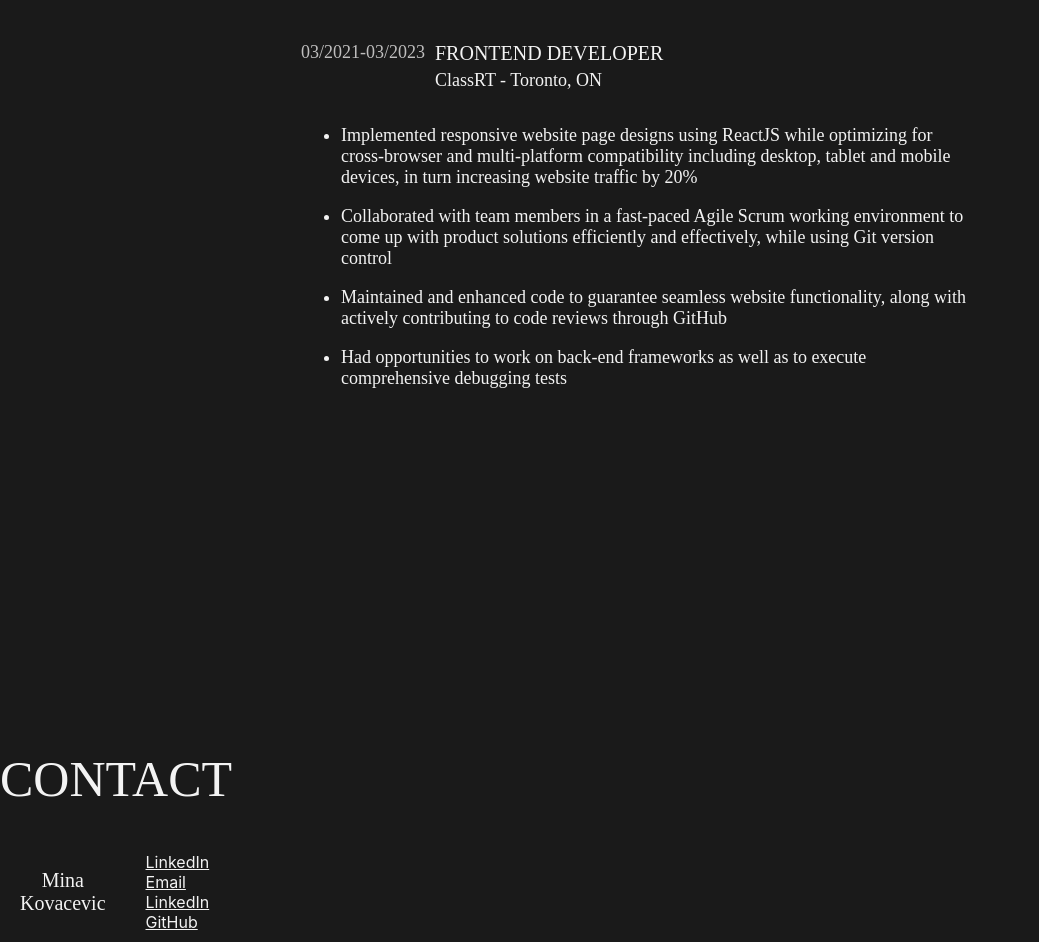
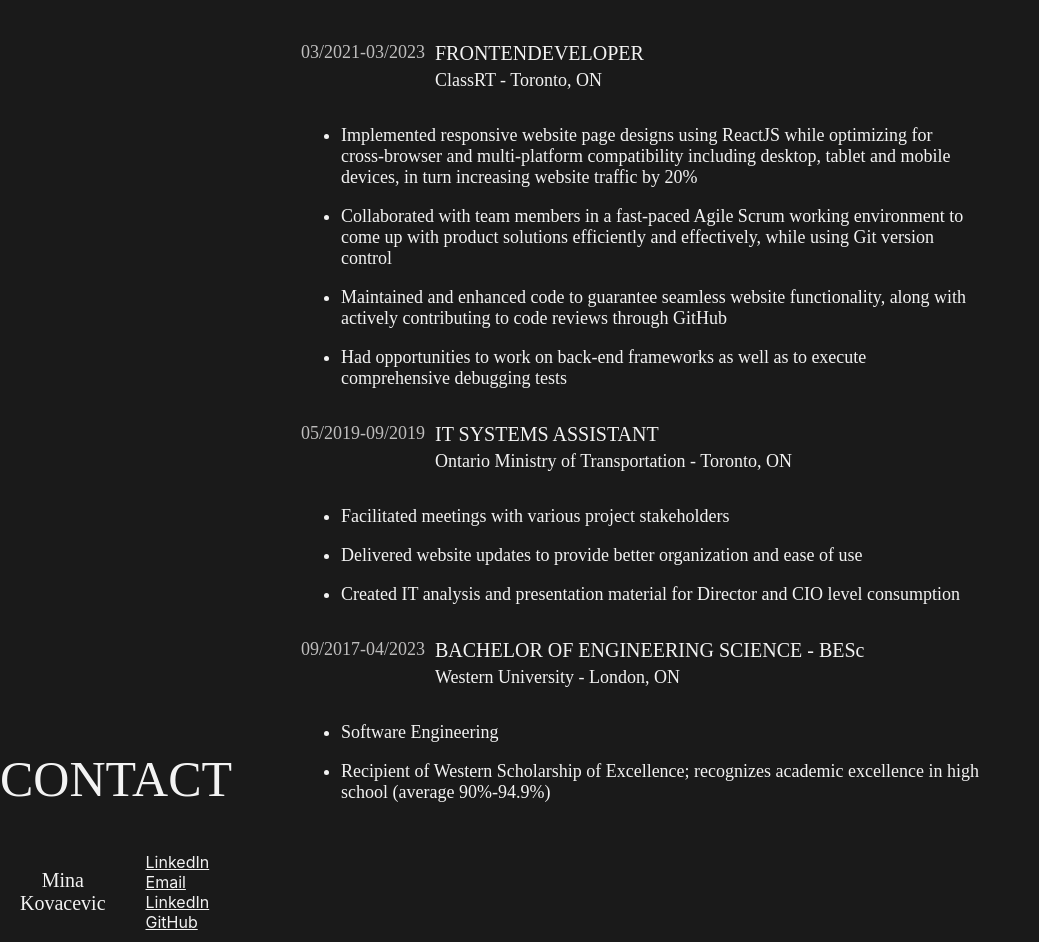
Before and after one commit to mkovace5/my-website, a React (Create React App) app: page / in a window 1280 px wide. Shown: the part 1740-2682 px from the top of the page, without its empty margins (0-1039 px from the left). Built offline with nearby package versions, Linux system fonts and the light colour scheme; a web font is replaced by a local one.

Commit message:
Added texts file and made work content component

```diff
--- /dev/null
+++ b/src/Components/Work/Work.js
@@ -0,0 +1,30 @@
+import React, {useState} from 'react';
+import {Link} from 'react-router-dom';
+import './Work.scss';
+
+function Work ( {date, title, location, points} ) {
+    return(
+        <div className="work">
+            <div className="experience-title">
+                <p className='date'> {date}</p>
+                <div className='title-location-container'>
+                    <h3 className="title">{title}</h3>
+                    <p className="location">{location}</p>
+                </div>
+            </div>
+            <div className='experience-description'>
+                <ul>
+                    {points.map((points) => (
+                        <li>
+                            <p>
+                                {points}
+                            </p>
+                        </li>
+                    ))}
+                </ul>
+            </div>
+        </div>
+    )
+}
+
+export default Work;
--- /dev/null
+++ b/src/Components/Work/Work.scss
@@ -0,0 +1,34 @@
+@import '../../App.css';
+
+
+.work{
+    display: flex;
+    flex-direction: column;
+
+    .experience-title{
+        display: flex;
+
+        .date{
+            color: #BFBEBE;
+            margin:0 10px 0 0;
+        }
+        .title-location-container{
+            display: flex;
+            flex-direction: column;
+
+            .location{
+                margin: 5px 0 0 0;
+            }
+        }
+    }
+
+    .experience-description{
+        display: flex;
+        flex-direction: column;
+        max-width: 678px;
+
+        li{
+            color: var(--text-color);
+        }
+    }
+}
--- a/src/Pages/Experience/Experience.js
+++ b/src/Pages/Experience/Experience.js
@@ -1,6 +1,8 @@
 import React, {useState} from 'react';
 import {Link} from 'react-router-dom';
 import './Experience.scss';
+import Work from '../../Components/Work/Work';
+import { ClassRT1,ClassRT2,ClassRT3,ClassRT4,MTO1,MTO2,MTO3, Western1, Western2 } from '../../Texts';
 
 
 function Experience () {
@@ -8,47 +10,26 @@ function Experience () {
        <div className='experience'>
             <div className="experience-container">
                <h1>EXPERIENCE</h1>
-               <div className="content">
-                    <div className="experience-title">
-                        <p className='date'> 03/2021-03/2023</p>
-                        <div className='title-location-container'>
-                            <h3 className="title">FRONTEND DEVELOPER</h3>
-                            <p className="location">ClassRT - Toronto, ON</p>
-                        </div>
-                    </div>
-                    <div className='experience-description'>
-                        <ul>
-                            <li>
-                                <p>
-                                    Implemented responsive website page designs using ReactJS while optimizing for
-                                    cross-browser and multi-platform compatibility including desktop, tablet and mobile
-                                    devices, in turn increasing website traffic by 20%
-                                </p>
-                            </li>
-                            <li>
-                                <p>
-                                    Collaborated with team members in a fast-paced Agile Scrum working environment to
-                                    come up with product solutions efficiently and effectively, while using Git
-                                    version control
-                                </p>
-                            </li>
-                            <li>
-                                <p>
-                                    Maintained and enhanced code to guarantee seamless website functionality, along with
-                                    actively contributing to code reviews through GitHub
-                                </p>
-                            </li>
-                            <li>
-                                <p>
-                                    Had opportunities to work on back-end frameworks as well as to execute comprehensive
-                                    debugging tests
-                                </p>
-                            </li>
-                        </ul>
-                    </div>
-               </div>
+               <Work
+                    date='03/2021-03/2023'
+                    title='FRONTENDEVELOPER'
+                    location='ClassRT - Toronto, ON'
+                    points={[ClassRT1,ClassRT2,ClassRT3,ClassRT4]}
+               />
+               <Work
+                    date='05/2019-09/2019'
+                    title='IT SYSTEMS ASSISTANT'
+                    location='Ontario Ministry of Transportation - Toronto, ON'
+                    points={[MTO1,MTO2,MTO3]}
+                />
+                <Work
+                    date='09/2017-04/2023'
+                    title='BACHELOR OF ENGINEERING SCIENCE - BESc'
+                    location='Western University - London, ON'
+                    points={[Western1, Western2]}
+                />
+
             </div>
-
        </div>
     )
 }
--- a/src/Pages/Experience/Experience.scss
+++ b/src/Pages/Experience/Experience.scss
@@ -10,37 +10,6 @@
         display: flex;
         flex-direction: column;
         align-items: flex-start;
-
-        .content{
-            display: flex;
-            flex-direction: column;
-
-            .experience-title{
-                display: flex;
-
-                .date{
-                    color: #BFBEBE;
-                    margin:0 10px 0 0;
-                }
-                .title-location-container{
-                    display: flex;
-                    flex-direction: column;
-
-                    .location{
-                        margin: 5px 0 0 0;
-                    }
-                }
-            }
-
-            .experience-description{
-                display: flex;
-                flex-direction: column;
-                max-width: 678px;
-
-                li{
-                    color: var(--text-color);
-                }
-            }
-        }
+        justify-content: center;
     }
 }
--- /dev/null
+++ b/src/Texts.js
@@ -0,0 +1,12 @@
+
+export const ClassRT1 = 'Implemented responsive website page designs using ReactJS while optimizing for cross-browser and multi-platform compatibility including desktop, tablet and mobile devices, in turn increasing website traffic by 20%';
+export const ClassRT2 = 'Collaborated with team members in a fast-paced Agile Scrum working environment to come up with product solutions efficiently and effectively, while using Git version control';
+export const ClassRT3 = 'Maintained and enhanced code to guarantee seamless website functionality, along with actively contributing to code reviews through GitHub';
+export const ClassRT4 = 'Had opportunities to work on back-end frameworks as well as to execute comprehensive debugging tests';
+
+export const MTO1 = 'Facilitated meetings with various project stakeholders';
+export const MTO2 = 'Delivered website updates to provide better organization and ease of use';
+export const MTO3 = 'Created IT analysis and presentation material for Director and CIO level consumption';
+
+export const Western1 = 'Software Engineering'
+export const Western2 = 'Recipient of Western Scholarship of Excellence; recognizes academic excellence in high school (average 90%-94.9%)'
```
